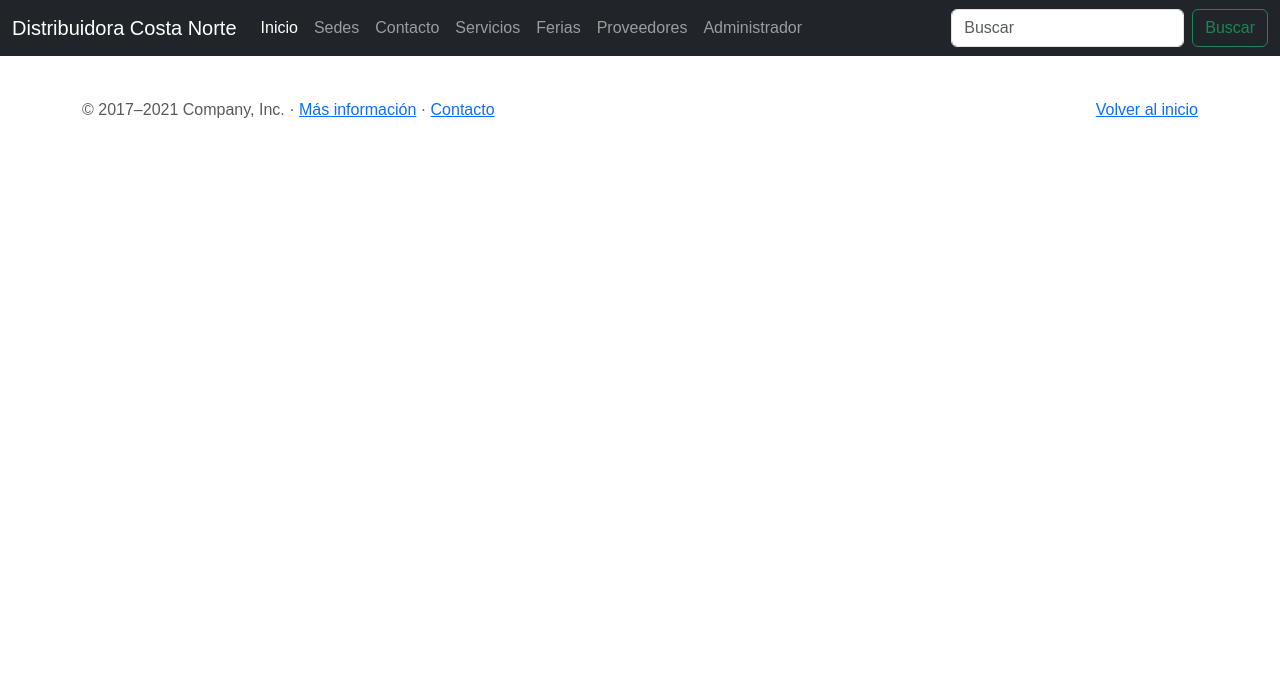
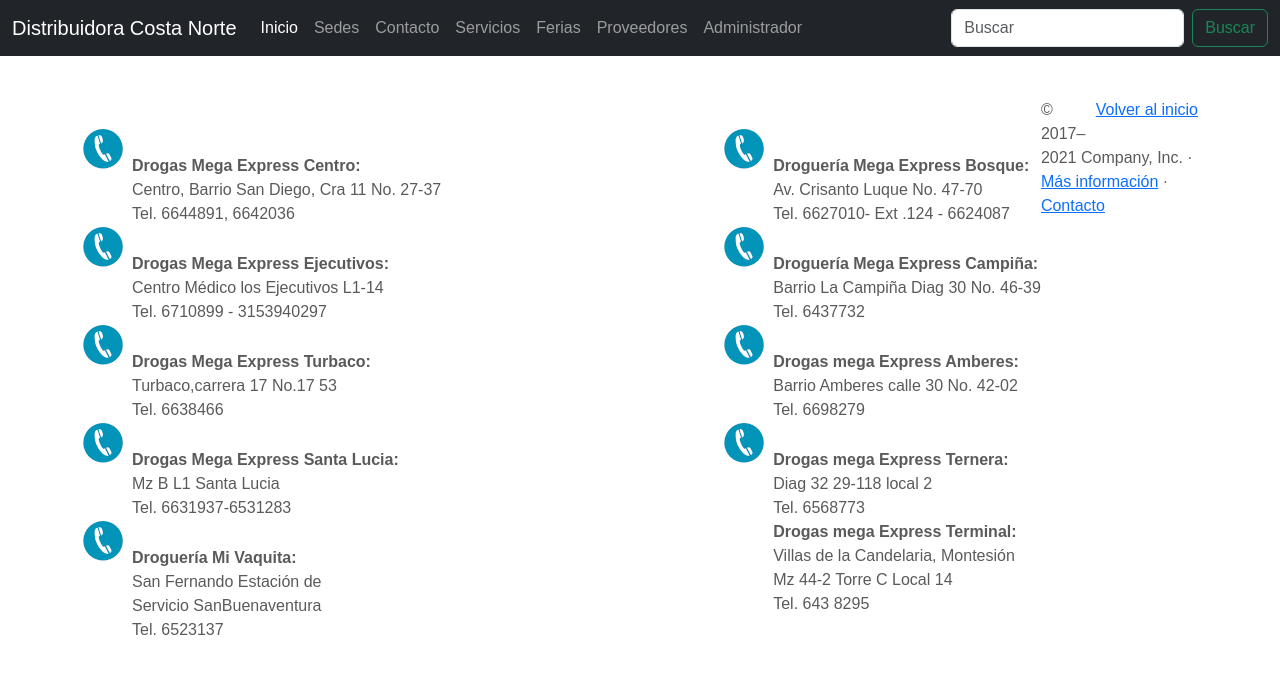
Before and after one commit to MiguelSie/PaginaWebDCN, a Flask app: page /sedes in a window 1280 px wide. Shown: the top 674 px of the page. Run offline with Flask 2, Linux system fonts and the light colour scheme; some libraries are stand-ins or nearby versions.

Commit message:
Add files via upload

```diff
--- a/paginawebdcn/static/estilo.css
+++ b/paginawebdcn/static/estilo.css
@@ -77,3 +77,16 @@
   header 140px;
   width: 140px;
 }
+
+.sedes{
+	margin-top: 30px;
+	margin-left: 100px;
+	list-style-image: url("bullet.png");
+	float:left;
+}
+.sedes2{
+	margin-top: 30px;
+	margin-left: 300px;
+	list-style-image: url("bullet.png");
+	float:left;
+}
--- a/paginawebdcn/templates/diseño.html
+++ b/paginawebdcn/templates/diseño.html
@@ -20,7 +20,7 @@
     <img class="logo" src="{{ url_for('static', filename='LogoTipoFalse.png') }}">
     <ul class="menu">
         <li><a href="/">Distribuidora Costa Norte</a></li>
-        <li><a href="{{ url_for('inicio') }}">Principal</a></li>
+        <li><a href="{{ url_for('inicio') }}">a</a></li>
         <li><a href="{{ url_for('sedes') }}">Sedes</a></li>
         <li><a href="{{ url_for('contacto') }}">Contacto</a></li>
         <li><a href="{{ url_for('servicios') }}">Servicios</a></li>
--- a/paginawebdcn/templates/sedes.html
+++ b/paginawebdcn/templates/sedes.html
@@ -1,6 +1,57 @@
 {% extends "diseñoPrueba.html" %}
 {% block content %}
-<div >
-
+<div>
+    <ul class="sedes">
+        <li>
+            <strong>Drogas Mega Express Centro:</strong><br>
+            Centro, Barrio San Diego, Cra 11 No. 27-37 <br>
+            Tel. 6644891, 6642036 </li>
+        <li>
+            <strong>Drogas Mega Express Ejecutivos:</strong><br>
+            Centro Médico los Ejecutivos L1-14 <br>
+            Tel. 6710899 - 3153940297
+        </li>
+        <li>
+            <strong>Drogas Mega Express Turbaco:</strong><br>
+            Turbaco,carrera 17 No.17 53 <br>
+            Tel. 6638466
+        </li>
+        <li>
+            <strong>Drogas Mega Express Santa Lucia: </strong> <br>
+            Mz B L1 Santa Lucia<br>
+            Tel. 6631937-6531283
+        </li>
+        <li>
+            <strong>Droguería Mi Vaquita: </strong><br>
+            San Fernando Estación de <br>
+            Servicio SanBuenaventura<br>
+            Tel. 6523137
+        </li>
+    </ul>
+    <ul class="sedes2">
+        <li>
+            <strong>Droguería Mega Express Bosque: </strong><br>
+            Av. Crisanto Luque No. 47-70  <br>
+            Tel. 6627010- Ext .124 - 6624087</li>
+        <li>
+            <strong>Droguería Mega Express Campiña: </strong><br>
+            Barrio La Campiña Diag 30 No. 46-39  <br>
+            Tel. 6437732
+        </li>
+        <li>
+            <strong>Drogas mega Express Amberes: </strong><br>
+            Barrio Amberes calle 30 No. 42-02  <br>
+            Tel. 6698279
+        </li>
+        <li>
+            <strong>Drogas mega Express Ternera: </strong><br>
+            Diag 32 29-118 local 2<br>
+            Tel. 6568773
+        </li>
+        <strong>Drogas mega Express Terminal: </strong><br>
+            Villas de la Candelaria, Montesión<br>
+            Mz 44-2 Torre C Local 14<br>
+            Tel. 643 8295
+    </ul>
 </div>
 {% endblock content%}
```
Also changed, not shown: paginawebdcn/static/bullet.PNG (added).
